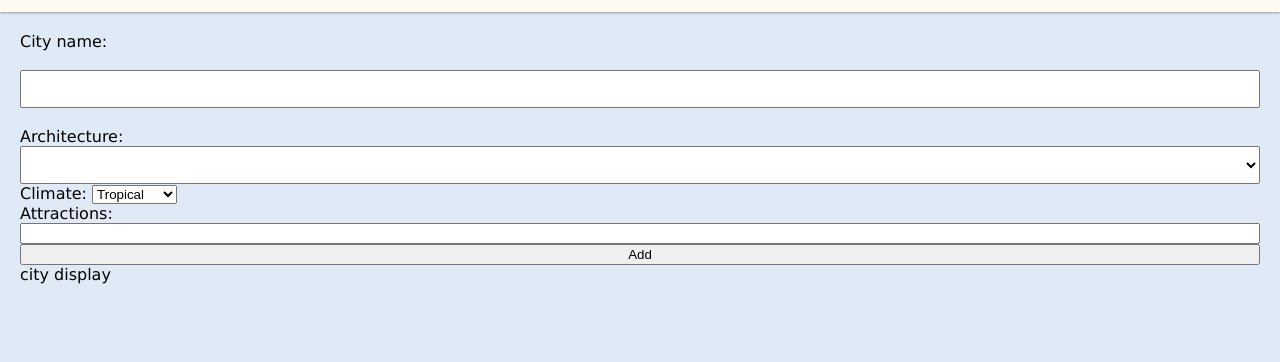
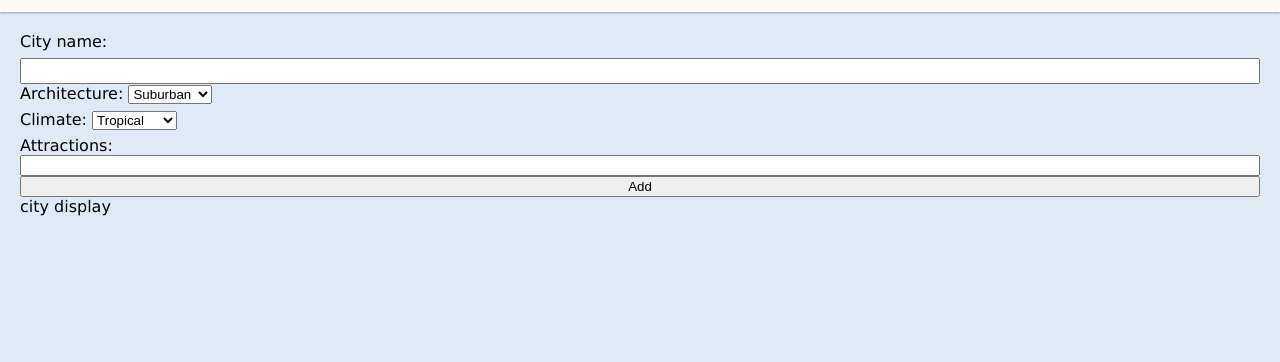
Before and after one commit to TomABooth/web-city-builder, a plain HTML site: page index.html in a window 1280 px wide. Shown: the part 68-430 px from the top of the page. Drawn offline with Linux system fonts and the light colour scheme.

```diff
--- a/index.html
+++ b/index.html
@@ -30,11 +30,15 @@
 
         <main>
             <section id="form">
-                City name: <input id="city-name" /> <br />
-                Architecture:
-                <select id="architecture-select">
-                    ...
-                </select>
+                City name: <input id="city-name" />
+                <label>
+                    Architecture:
+                    <select id="architecture-select">
+                        <option id="suburban">Suburban</option>
+                        <option id="metropolis">Metropolis</option>
+                        <option id="rural">Rural</option>
+                    </select>
+                </label>
                 <label>
                     Climate:
                     <select id="climate-select">
```
Also changed, not shown: assets/dry.jpeg (added), assets/metropolis.jpeg (added), assets/rural.jpeg (added), assets/suburbs.jpeg (added), assets/temperate.jpeg (added), assets/tropical.jpeg (added), assets/wet.jpeg (added).
